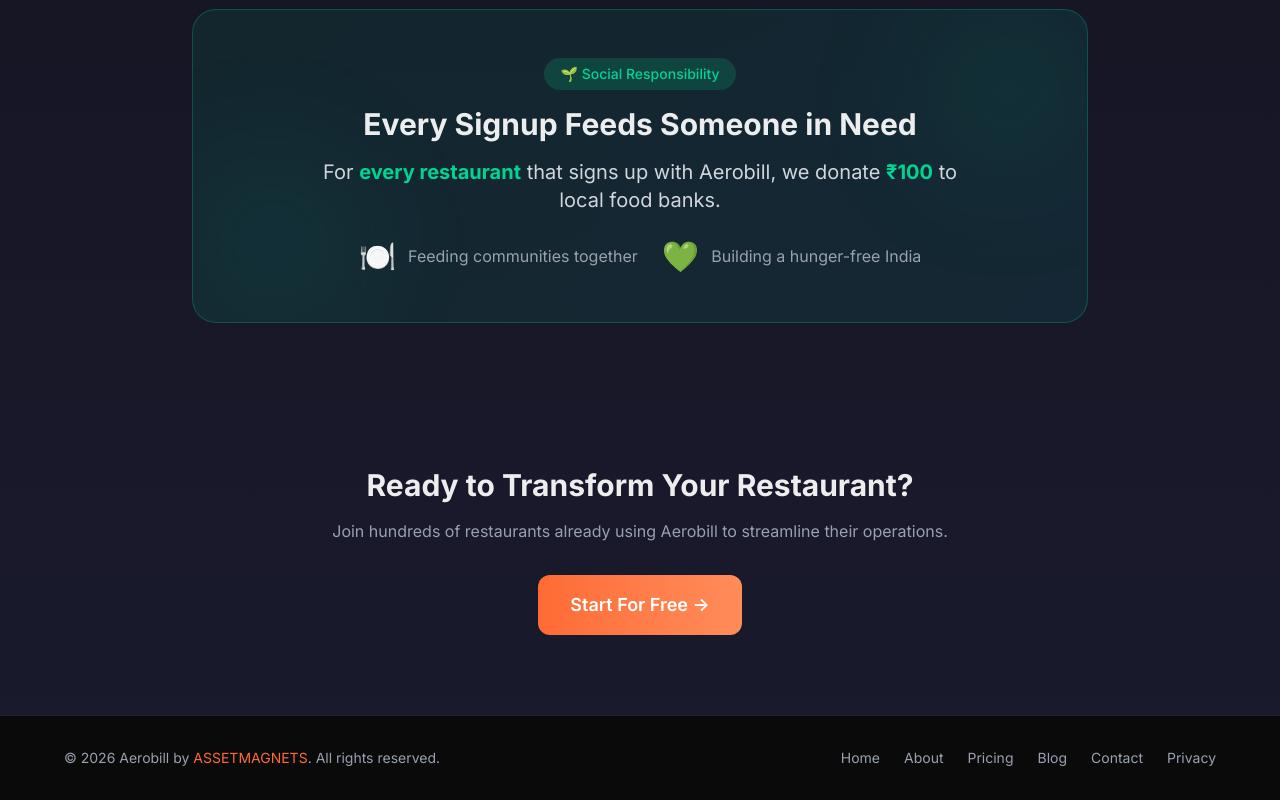
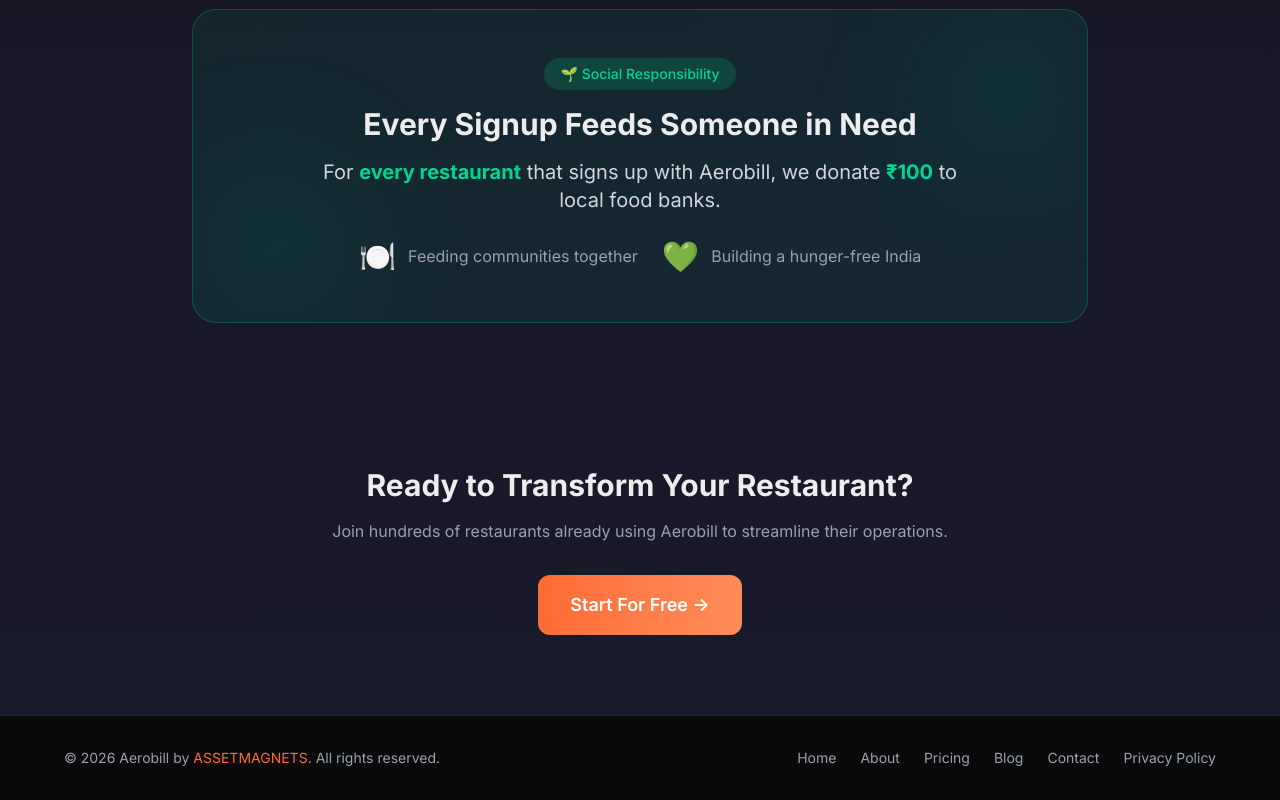
Before and after one commit to Pritam-Pattanaik/aerobill, a Next.js app: page / in a window 1280 px wide. Shown: the part 2518-3318 px from the top of the page. Built offline with nearby package versions, Linux system fonts and the light colour scheme.

Commit message:
fix: update privacy policy link in footer

```diff
--- a/components/PublicFooter.tsx
+++ b/components/PublicFooter.tsx
@@ -17,7 +17,7 @@
                     <Link href="/pricing" className="hover:text-white transition">Pricing</Link>
                     <Link href="/blog" className="hover:text-white transition">Blog</Link>
                     <Link href="/contact" className="hover:text-white transition">Contact</Link>
-                    <Link href="#" className="hover:text-white transition">Privacy</Link>
+                    <Link href="/privacy-policy" className="hover:text-white transition">Privacy Policy</Link>
                 </div>
             </div>
         </footer>
```
